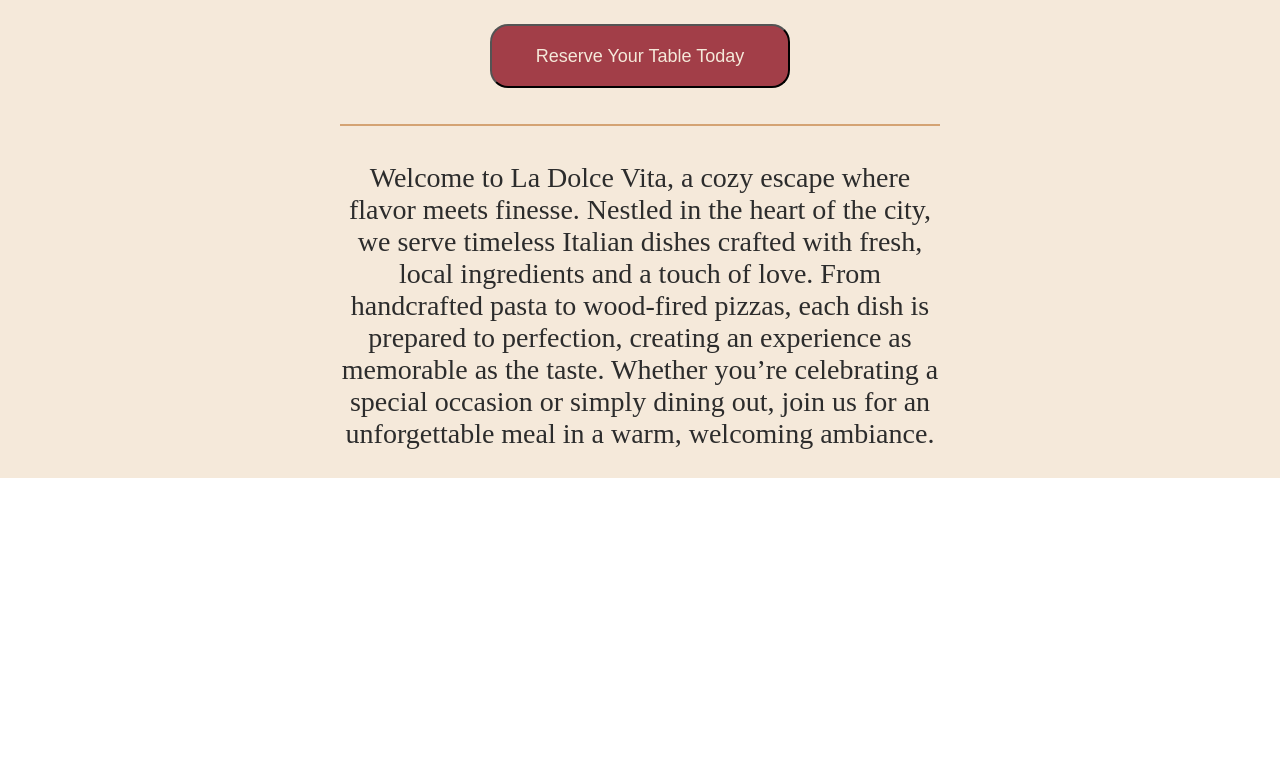
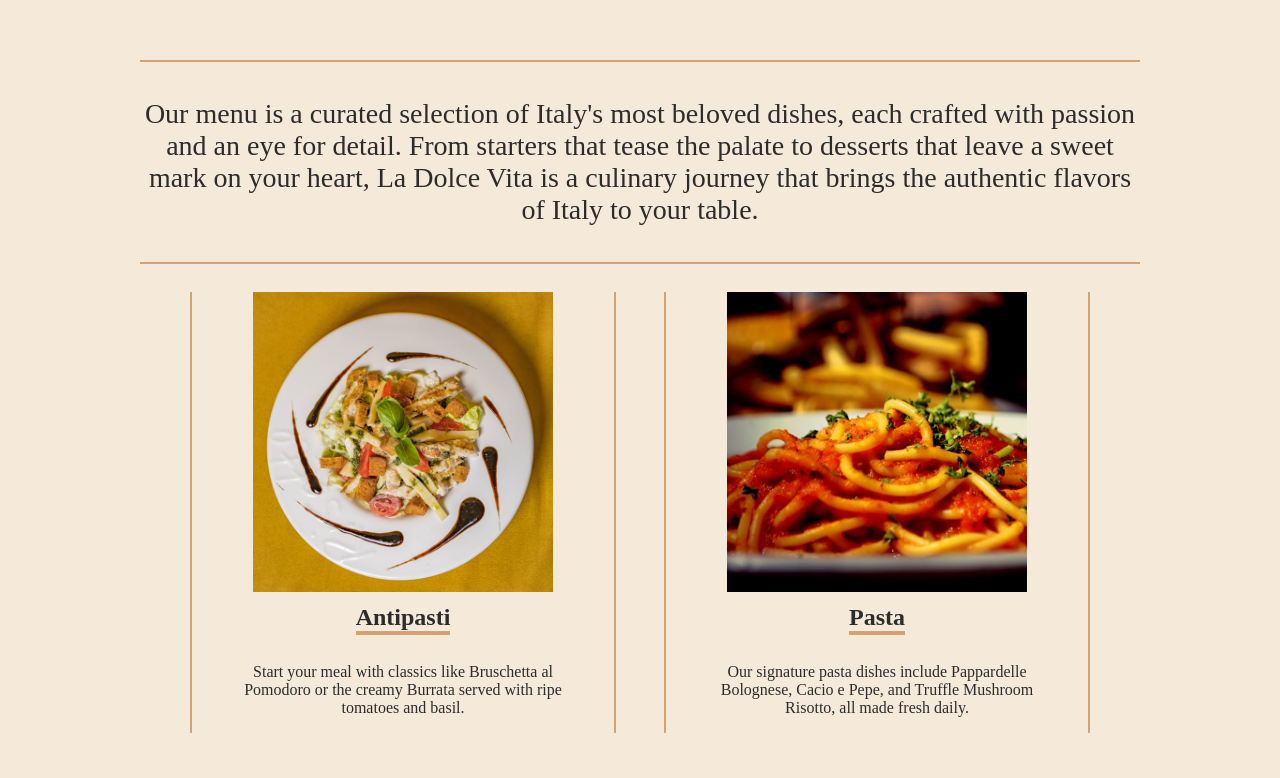
Before and after one commit to JMDoza/odin-restaurant-page, a website built with webpack: page src/template.html in a window 1280 px wide. Shown: the part 422-1200 px from the top of the page. Before the commit the page ends 900 px from the top, so only its background shows below. Built offline with nearby package versions, Linux system fonts and the light colour scheme; a web font is replaced by a local one.

Commit message:
created files for other pages and completed the menu page

```diff
--- /dev/null
+++ b/src/home.js
@@ -0,0 +1,22 @@
+function homepage() {
+  const content = document.getElementById("content");
+  const h1 = document.createElement("h1");
+  const button = document.createElement("button");
+  const p = document.createElement("p");
+
+  h1.textContent = "Savor Every Moment at La Dolce Vita";
+  button.textContent = "Reserve Your Table Today";
+  p.textContent = `Welcome to La Dolce Vita, a cozy escape where flavor meets finesse.
+        Nestled in the heart of the city, we serve timeless Italian dishes
+        crafted with fresh, local ingredients and a touch of love. From
+        handcrafted pasta to wood-fired pizzas, each dish is prepared to
+        perfection, creating an experience as memorable as the taste. Whether
+        you’re celebrating a special occasion or simply dining out, join us for
+        an unforgettable meal in a warm, welcoming ambiance.`;
+
+  content.appendChild(h1);
+  content.appendChild(button);
+  content.appendChild(p);
+}
+
+export { homepage };
--- a/src/index.js
+++ b/src/index.js
@@ -1,22 +1,7 @@
 import "./styles.css";
+import { homepage } from "./home";
+import { menuPage } from "./menu";
 
-(function homepage() {
-  const content = document.getElementById("content");
-  const h1 = document.createElement("h1");
-  const button = document.createElement("button");
-  const p = document.createElement("p");
+// homepage();
 
-  h1.textContent = "Savor Every Moment at La Dolce Vita";
-  button.textContent = "Reserve Your Table Today";
-  p.textContent = `Welcome to La Dolce Vita, a cozy escape where flavor meets finesse.
-        Nestled in the heart of the city, we serve timeless Italian dishes
-        crafted with fresh, local ingredients and a touch of love. From
-        handcrafted pasta to wood-fired pizzas, each dish is prepared to
-        perfection, creating an experience as memorable as the taste. Whether
-        you’re celebrating a special occasion or simply dining out, join us for
-        an unforgettable meal in a warm, welcoming ambiance.`;
-
-  content.appendChild(h1)
-  content.appendChild(button)
-  content.appendChild(p)
-})();
+menuPage()
--- /dev/null
+++ b/src/menu.js
@@ -0,0 +1,77 @@
+function menuItem(name, desc) {
+  const getName = () => name;
+  const getDesc = () => desc;
+
+  return { getName, getDesc };
+}
+
+function createElement(element) {
+  return document.createElement(element);
+}
+
+function menuPage() {
+  const menuItems = [
+    menuItem(
+      "Antipasti",
+      "Start your meal with classics like Bruschetta al Pomodoro or the creamy Burrata served with ripe tomatoes and basil."
+    ),
+    menuItem(
+      "Pasta",
+      "Our signature pasta dishes include Pappardelle Bolognese, Cacio e Pepe, and Truffle Mushroom Risotto, all made fresh daily."
+    ),
+    menuItem(
+      "Pizze",
+      "Indulge in our Neapolitan-style pizzas, topped with ingredients like buffalo mozzarella, prosciutto, and arugula, straight from our wood-fired oven."
+    ),
+    menuItem(
+      "Dolci",
+      "End your meal on a sweet note with our Tiramisu, Cannoli, or a scoop of house-made Gelato."
+    ),
+  ];
+
+  const content = document.getElementById("content");
+  const h1 = createElement("h1");
+  const p = createElement("p");
+  const menuContainer = createElement("div");
+
+  h1.textContent = "Indulge in Authentic Italian Cuisine";
+  p.textContent = `Our menu is a curated selection of Italy's most beloved dishes, each
+        crafted with passion and an eye for detail. From starters that tease the
+        palate to desserts that leave a sweet mark on your heart, La Dolce Vita
+        is a culinary journey that brings the authentic flavors of Italy to your
+        table.`;
+
+  p.className = "menu-intro";
+  menuContainer.className = "menu-container";
+
+  menuItems.forEach((item) => {
+    const menuItem = createElement("div");
+    const img = createElement("div");
+    const name = createElement("h2");
+    const desc = createElement("p");
+
+    menuItem.className = "menu-item";
+    img.id = item.getName().toLowerCase();
+    name.textContent = item.getName();
+    desc.textContent = item.getDesc();
+
+    menuItem.appendChild(img);
+    menuItem.appendChild(name);
+    menuItem.appendChild(desc);
+    menuContainer.appendChild(menuItem);
+  });
+
+  content.appendChild(h1);
+  content.appendChild(p);
+  content.appendChild(menuContainer);
+}
+
+export { menuPage };
+
+/*
+  antipasti: Photo by <a href="https://unsplash.com/@racha__debbech?utm_content=creditCopyText&utm_medium=referral&utm_source=unsplash">Racha Debbech</a> on <a href="https://unsplash.com/photos/a-white-plate-topped-with-pasta-covered-in-sauce-5A_SudNQbDE?utm_content=creditCopyText&utm_medium=referral&utm_source=unsplash">Unsplash</a>
+  pasta:  Photo by <a href="https://unsplash.com/@myshegotripped?utm_content=creditCopyText&utm_medium=referral&utm_source=unsplash">Mandy Bourke</a> on <a href="https://unsplash.com/photos/a-plate-of-spaghetti-with-tomato-sauce-and-parsley-Htb3Neu9Tmg?utm_content=creditCopyText&utm_medium=referral&utm_source=unsplash">Unsplash</a>
+  pizze: Photo by <a href="https://unsplash.com/@kkalerry?utm_content=creditCopyText&utm_medium=referral&utm_source=unsplash">Klara Kulikova</a> on <a href="https://unsplash.com/photos/person-holding-sliced-pizza-with-red-sauce-jvWZYnxBDlQ?utm_content=creditCopyText&utm_medium=referral&utm_source=unsplash">Unsplash</a>
+  dolci:  Photo by <a href="https://unsplash.com/@sweetlavender?utm_content=creditCopyText&utm_medium=referral&utm_source=unsplash">Faezeh Taheri</a> on <a href="https://unsplash.com/photos/a-close-up-of-a-cupcake-on-a-plate-e0bnW_1UYKA?utm_content=creditCopyText&utm_medium=referral&utm_source=unsplash">Unsplash</a>
+
+*/
--- a/src/styles.css
+++ b/src/styles.css
@@ -59,7 +59,60 @@ nav > button {
   text-align: center;
   font-size: 28px;
   width: 600px;
+  margin-top: 36px;
   padding-top: 36px;
-  margin-top: 36px;
   border-top: 2px #d4a373 solid;
 }
+
+#content > .menu-intro {
+  width: 1000px;
+  padding-bottom: 36px;
+  border-bottom: 2px #d4a373 solid;
+}
+
+.menu-container {
+  display: grid;
+  width: 900px;
+  gap: 48px;
+  grid-template-columns: 1fr 1fr;
+  text-align: center;
+  margin-bottom: 48px;
+}
+
+.menu-item {
+  display: grid;
+  place-items: center;
+  padding: 0px 32px;
+  border-left: 2px #d4a373 solid;
+  border-right: 2px #d4a373 solid;
+}
+
+.menu-item > h2 {
+  margin: 12px 0px;
+  border-bottom: 4px #d4a373 solid;
+}
+
+.menu-item > div {
+  width: 300px;
+  height: 300px;
+}
+
+#antipasti {
+  background-image: url("imgs/antipasti.jpg");
+  background-size: cover;
+}
+
+#pasta {
+  background-image: url("imgs/pasta.jpg");
+  background-size: cover;
+}
+
+#pizze {
+  background-image: url("imgs/pizze.jpg");
+  background-size: cover;
+}
+
+#dolci {
+  background-image: url("imgs/dolci.jpg");
+  background-size: cover;
+}
```
Also changed, not shown: src/template.html (+3 -1 lines), src/about.js (added), src/imgs/antipasti.jpg (added), src/imgs/dolci.jpg (added), src/imgs/pasta.jpg (added), src/imgs/pizze.jpg (added).
